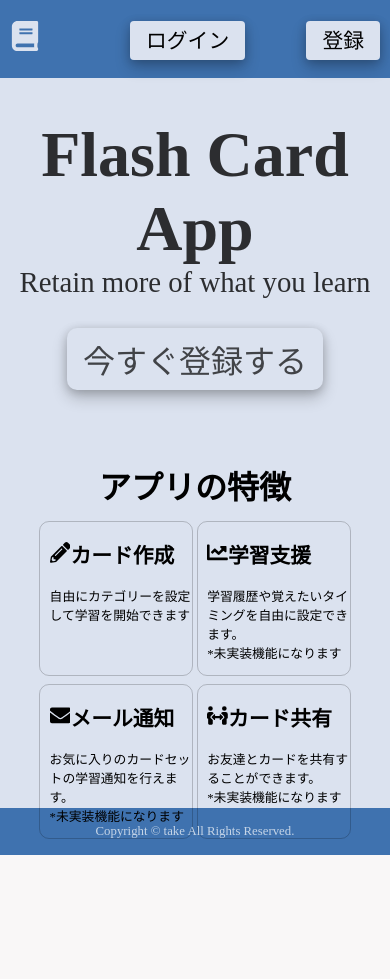
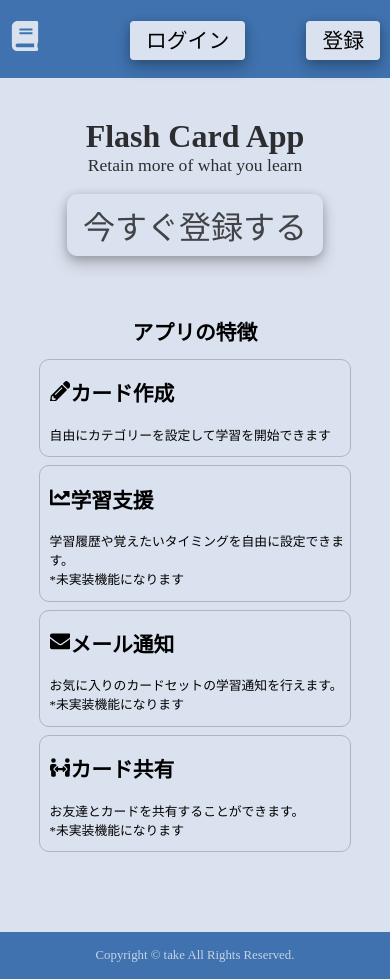
Before and after one commit to ttakeyaya/mern-project, a React (Create React App) app in the folder frontend/: page / in a window 390 px wide. Before the commit the page ends 855 px from the top, so only its background shows below. Built offline with nearby package versions, Linux system fonts and the light colour scheme.

Commit message:
[frontend]homeをレスポンシブ対応へ

```diff
--- a/frontend/src/App.css
+++ b/frontend/src/App.css
@@ -35,44 +35,6 @@ body {
   color: rgb(219, 226, 239);
 }
 
-.features {
-  display: flex;
-  justify-content: center;
-  align-items: center;
-  flex-flow: column;
-}
-
-.features {
-  margin-top: 2.5rem;
-}
-.features-title {
-  font-size: 2rem;
-  margin-bottom: 0.8rem;
-}
-.features-list {
-  border: 1px solid rgba(0, 0, 0, 0.2);
-  border-radius: 10px;
-  text-align: left;
-  padding-left: 0.6rem;
-}
-.features-list-container {
-  /* display: flex;
-  justify-content: space-around;
-  width: 90%;
-  height: 200px; */
-  width: 80%;
-  max-width: 1200px;
-  display: grid;
-  grid-template-columns: 1fr 1fr;
-  grid-row-gap: 0.5rem;
-  grid-column-gap: 0.2rem;
-}
-.features-list-title {
-  font-size: 1.3rem;
-}
-.features-list-txt {
-  font-size: 0.8rem;
-}
 .home-register-btn {
   border-radius: 10px;
   font-size: 2rem;
@@ -127,12 +89,3 @@ body {
   outline: 0;
   box-shadow: 0 0 0 2px rgb(33, 150, 243, 0.4) inset;
 }
-
-.footer {
-  background-color: rgb(63, 114, 175);
-  text-align: center;
-  padding: 0 10px;
-  font-size: 0.8rem;
-  padding: 1rem;
-  color: rgba(255, 255, 255, 0.7);
-}
--- /dev/null
+++ b/frontend/src/components/Footer.css
@@ -0,0 +1,8 @@
+.footer {
+  background-color: rgb(63, 114, 175);
+  text-align: center;
+  padding: 0 10px;
+  font-size: 0.8rem;
+  padding: 1rem;
+  color: rgba(255, 255, 255, 0.7);
+}
--- a/frontend/src/components/Footer.jsx
+++ b/frontend/src/components/Footer.jsx
@@ -1,5 +1,5 @@
 import React from 'react';
-
+import './Footer.css';
 function Footer() {
   return (
     <footer className="footer">Copyright © take All Rights Reserved.</footer>
--- /dev/null
+++ b/frontend/src/pages/CardItem.css
@@ -0,0 +1,5 @@
+.card-item-icon-btn {
+  border: none;
+  background-color: transparent;
+  cursor: pointer;
+}
--- a/frontend/src/pages/CardItem.js
+++ b/frontend/src/pages/CardItem.js
@@ -2,9 +2,10 @@ import React, { useState } from 'react';
 import { useDispatch, useSelector } from 'react-redux';
 import { useNavigate } from 'react-router-dom';
 import Modal from 'react-modal';
-import { updateCard } from '../features/card/cardSlice';
-
-// requirement
+import { FaPencilAlt } from 'react-icons/fa';
+import { AiFillDelete } from 'react-icons/ai';
+import './CardItem.css';
+// requirement for react-modal
 Modal.setAppElement('#root');
 
 function Card(props) {
@@ -47,10 +48,14 @@ function Card(props) {
         <td>{answer}</td>
         <td>{_changeDateFormat(createdAt)}</td>
         <td>
-          <button onClick={openModal}>編集</button>
+          <button onClick={openModal} className="card-item-icon-btn">
+            <FaPencilAlt />
+          </button>
         </td>
         <td>
-          <button onClick={onClickHandler}>x</button>
+          <button onClick={onClickHandler} className="card-item-icon-btn">
+            <AiFillDelete />
+          </button>
         </td>
       </tr>
       <Modal
--- a/frontend/src/pages/Cards.jsx
+++ b/frontend/src/pages/Cards.jsx
@@ -8,6 +8,7 @@ import {
   updateCard,
 } from '../features/card/cardSlice';
 import CardItem from './CardItem';
+
 import './Cards.css';
 
 function Cards() {
--- a/frontend/src/pages/Home.css
+++ b/frontend/src/pages/Home.css
@@ -1,5 +1,4 @@
 .home {
-  height: 77vh;
   background-color: rgb(219, 226, 239);
   text-align: center;
   padding-bottom: 5rem;
@@ -15,3 +14,58 @@
   font-size: 1.8rem;
   color: rgba(0, 0, 0, 0.8);
 }
+.features {
+  display: flex;
+  justify-content: center;
+  align-items: center;
+  flex-flow: column;
+}
+
+/* 機能紹介部分 */
+.features {
+  margin-top: 2.5rem;
+}
+.features-title {
+  font-size: 2rem;
+  margin-bottom: 0.8rem;
+}
+.features-list {
+  border: 1px solid rgba(0, 0, 0, 0.2);
+  border-radius: 10px;
+  text-align: left;
+  padding-left: 0.6rem;
+}
+.features-list-container {
+  width: 80%;
+  max-width: 1200px;
+  display: grid;
+  grid-template-columns: 1fr 1fr;
+  grid-row-gap: 0.5rem;
+  grid-column-gap: 0.2rem;
+}
+.features-list-title {
+  font-size: 1.3rem;
+}
+.features-list-txt {
+  font-size: 0.8rem;
+}
+
+@media screen and (max-width: 580px) {
+  .home-title {
+    font-size: 2rem;
+  }
+  .home-slogan {
+    font-size: 1.1rem;
+  }
+  .features-title {
+    font-size: 1.3rem;
+  }
+  .features-list-container {
+    width: 80%;
+    max-width: 1200px;
+    display: grid;
+    grid-template-columns: 1fr;
+    grid-row-gap: 0.5rem;
+    grid-column-gap: 0.2rem;
+  }
+}
```
